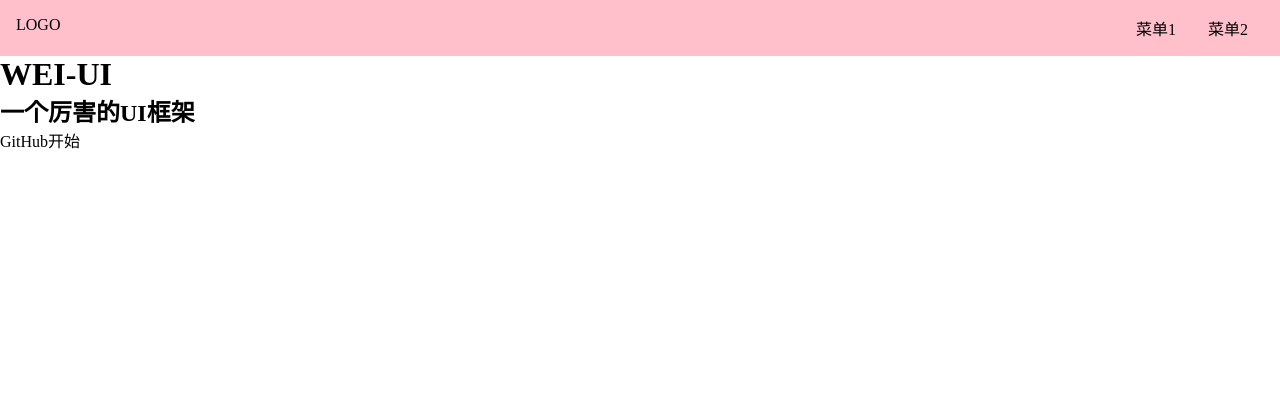
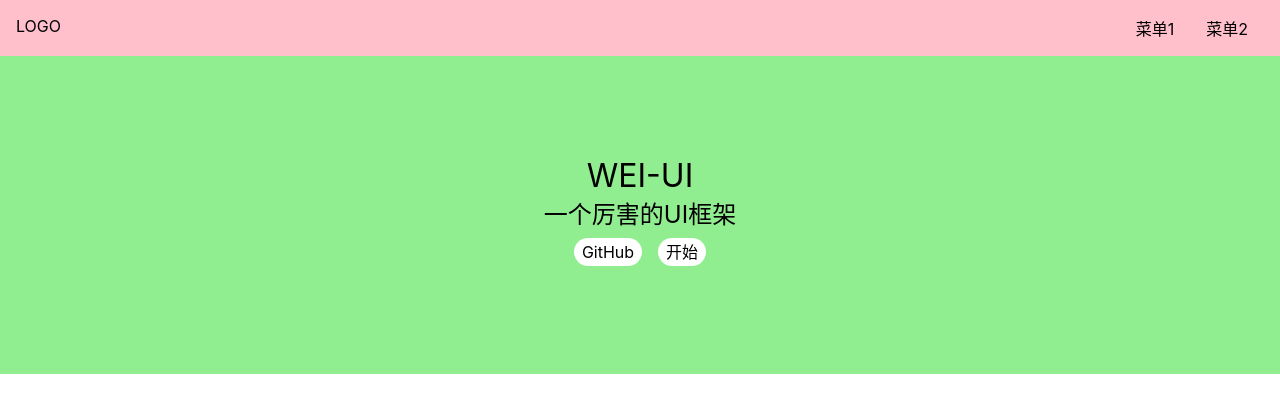
Before and after one commit to weiweijie-aqa/wei-ui, a Vue app: page /#/ in a window 1280 px wide. Shown: the top 412 px of the page. Built offline with nearby package versions, Linux system fonts and the light colour scheme.

Commit message:
更新了topnav(添加aside)

```diff
--- a/src/components/TopNav.vue
+++ b/src/components/TopNav.vue
@@ -13,6 +13,8 @@
   background: pink;
   display: flex;
   padding: 16px;
+  position: relative;
+  z-index: 10;
   > .logo {
     max-width: 6em;
     margin-right: auto;
--- a/src/index.scss
+++ b/src/index.scss
@@ -12,5 +12,14 @@ a{
   color: inherit;
   &:hover{
     border-bottom: 1px;
+    cursor: pointer;
   }
 }
+
+body {
+  font-size: 16px;
+  font-family: -apple-system, "Noto Sans", "Helvetica Neue", Helvetica, "Nimbus Sans L", Arial, "Liberation Sans", "PingFang SC", "Hiragino Sans GB", "Noto Sans CJK SC", "Source Han Sans SC", "Source Han Sans CN", "Microsoft YaHei", "Wenquanyi Micro Hei", "WenQuanYi Zen Hei", "ST Heiti", SimHei, "WenQuanYi Zen Hei Sharp", sans-serif;
+}
+h1,h2,h3,h4,h5,h6{
+  font-weight: normal;
+}
--- a/src/views/Doc.vue
+++ b/src/views/Doc.vue
@@ -2,7 +2,23 @@
   <div>
     <TopNav></TopNav>
     <div class="content">
-      <aside>边栏</aside>
+      <aside>
+        <h2>组件列表</h2>
+        <ol>
+          <li>
+            <router-link to="/doc/switch">Switch 组件</router-link>
+          </li>
+          <li>
+            <router-link to="/doc/button">Button 组件</router-link>
+          </li>
+          <li>
+            <router-link to="/doc/dialog">Dialog 组件</router-link>
+          </li>
+          <li>
+            <router-link to="/doc/tabs">Tabs 组件</router-link>
+          </li>
+        </ol>
+      </aside>
       <main>主内容</main>
     </div>
   </div>
@@ -13,3 +29,23 @@ export default {
   components: { TopNav },
 }
 </script>
+<style lang="scss" scoped>
+aside {
+  background: lightblue;
+  width: 150px;
+  padding: 16px;
+  position: fixed;
+  top: 0;
+  left: 0;
+  padding-top: 70px;
+  height: 100%;
+  > h2 {
+    margin-bottom: 4px;
+  }
+  > ol {
+    > li {
+      padding: 4px 0;
+    }
+  }
+}
+</style>
--- a/src/views/Home.vue
+++ b/src/views/Home.vue
@@ -5,8 +5,8 @@
       <h1>WEI-UI</h1>
       <h2>一个厉害的UI框架</h2>
       <p class="actions">
-        <a href="">GitHub</a>
-        <a href="">开始</a>
+        <a href="https://github.com">GitHub</a>
+        <router-link to="/doc">开始</router-link>
       </p>
     </div>
   </div>
@@ -17,3 +17,26 @@ export default {
   components: { TopNav },
 }
 </script>
+<style lang="scss" scoped>
+.banner {
+  padding: 100px 0;
+  display: flex;
+  justify-content: center;
+  align-items: center;
+  flex-direction: column;
+  background: lightgreen;
+  > .actions {
+    padding: 8px 0;
+    a {
+      margin: 0 8px;
+      background: #fff;
+      display: inline-block;
+      $h: 28px;
+      height: $h;
+      line-height: $h;
+      border-radius: 14px;
+      padding: 0 8px;
+    }
+  }
+}
+</style>
```
